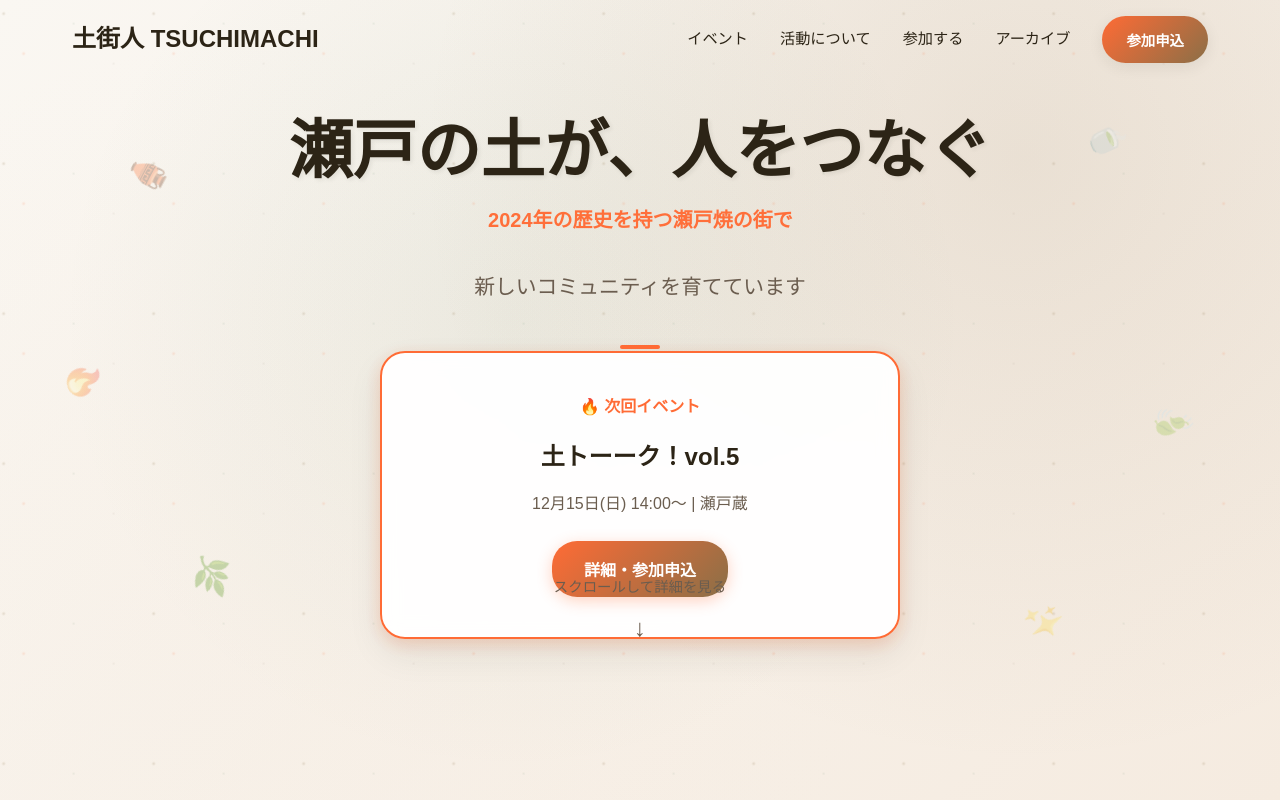
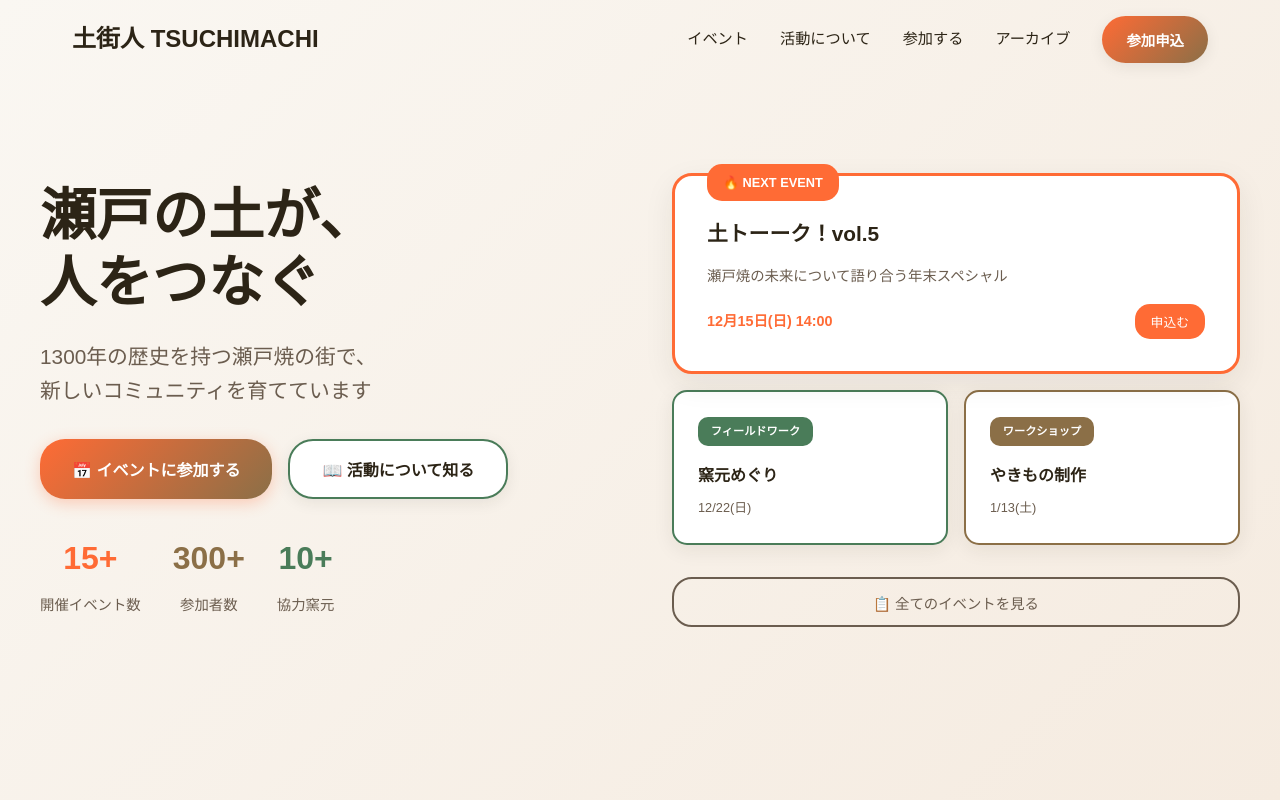
Before and after one commit to takehidesawada/tsuchimachi-base, a Next.js app: page / in a window 1280 px wide. Shown: the top 800 px of the page. Built offline with nearby package versions, Linux system fonts and the light colour scheme.

Commit message:
Update page.js

```diff
--- a/app/page.js
+++ b/app/page.js
@@ -377,160 +377,50 @@ export default function Home() {
       {/* Hero Section */}
       <section style={{
         minHeight: '100vh',
-        position: 'relative',
+        background: `linear-gradient(135deg, ${colors.primaryLight} 0%, ${colors.surfaceWarm} 100%)`,
+        padding: '2rem',
         display: 'flex',
-        alignItems: 'center',
-        justifyContent: 'center',
-        padding: '2rem',
-        overflow: 'hidden'
+        alignItems: 'center'
       }}>
-        {/* Background Layer */}
         <div style={{
-          position: 'absolute',
-          inset: 0,
-          background: `
-            radial-gradient(circle at 20% 80%, ${colors.surfaceWarm}40 0%, transparent 50%),
-            radial-gradient(circle at 80% 20%, ${colors.accentEarth}20 0%, transparent 50%),
-            radial-gradient(circle at 40% 40%, ${colors.accentGlaze}15 0%, transparent 50%),
-            linear-gradient(135deg, ${colors.primaryLight} 0%, ${colors.surfaceWarm} 100%)
-          `
-        }} />
-
-        {/* Floating Pottery Elements */}
-        <div style={{
-          position: 'absolute',
-          inset: 0,
-          pointerEvents: 'none'
+          maxWidth: '1200px',
+          margin: '0 auto',
+          display: 'grid',
+          gridTemplateColumns: '1fr 1fr',
+          gap: '4rem',
+          alignItems: 'center',
+          width: '100%'
         }}>
-          {[
-            { emoji: '🏺', x: '10%', y: '20%', delay: '0s', duration: '20s' },
-            { emoji: '🍵', x: '85%', y: '15%', delay: '2s', duration: '25s' },
-            { emoji: '🌿', x: '15%', y: '70%', delay: '1s', duration: '18s' },
-            { emoji: '✨', x: '80%', y: '75%', delay: '3s', duration: '22s' },
-            { emoji: '🔥', x: '5%', y: '45%', delay: '1.5s', duration: '30s' },
-            { emoji: '🍃', x: '90%', y: '50%', delay: '2.5s', duration: '28s' }
-          ].map((item, index) => (
-            <div key={index} style={{
-              position: 'absolute',
-              left: item.x,
-              top: item.y,
-              fontSize: '2rem',
-              opacity: '0.3',
-              animation: `float ${item.duration} infinite linear`,
-              animationDelay: item.delay
-            }}>
-              {item.emoji}
-            </div>
-          ))}
-        </div>
-
-        {/* Particle Effect */}
-        <div style={{
-          position: 'absolute',
-          inset: 0,
-          background: `
-            radial-gradient(2px 2px at 20px 30px, ${colors.accentEarth}40, transparent),
-            radial-gradient(2px 2px at 40px 70px, ${colors.accentFlame}30, transparent),
-            radial-gradient(1px 1px at 90px 40px, ${colors.accentGlaze}40, transparent),
-            radial-gradient(1px 1px at 130px 80px, ${colors.textSecondary}30, transparent)
-          `,
-          backgroundSize: '150px 150px',
-          animation: 'particleMove 60s linear infinite'
-        }} />
-
-        <div style={{
-          maxWidth: '900px',
-          textAlign: 'center',
-          position: 'relative',
-          zIndex: 2
-        }} id="hero" data-animate>
+          {/* Left Column - Message */}
           <div style={{
             animation: visibleSections.has('hero') ? 'fadeInUp 1s ease' : 'none'
-          }}>
+          }} id="hero" data-animate>
             <h1 style={{
-              fontSize: 'clamp(2.5rem, 5vw, 4rem)',
+              fontSize: 'clamp(2.5rem, 5vw, 3.5rem)',
               fontWeight: 'bold',
-              marginBottom: '1rem',
+              marginBottom: '1.5rem',
               color: colors.primaryDark,
-              lineHeight: '1.2',
-              textShadow: `2px 2px 4px ${colors.shadowSoft}`
+              lineHeight: '1.2'
             }}>
-              瀬戸の土が、人をつなぐ
+              瀬戸の土が、<br />人をつなぐ
             </h1>
-
-            {/* Year Counter */}
-            <div style={{
-              fontSize: 'clamp(1rem, 2vw, 1.2rem)',
-              color: colors.accentFlame,
-              marginBottom: '2rem',
-              fontWeight: 'bold',
-              animation: 'pulse 2s infinite'
-            }}>
-              {currentYear}年の歴史を持つ瀬戸焼の街で
-            </div>
 
             <p style={{
               fontSize: 'clamp(1.1rem, 2vw, 1.3rem)',
               color: colors.textSecondary,
-              marginBottom: '3rem',
-              maxWidth: '600px',
-              margin: '0 auto 3rem',
+              marginBottom: '2rem',
               lineHeight: '1.6'
             }}>
+              1300年の歴史を持つ瀬戸焼の街で、<br />
               新しいコミュニティを育てています
             </p>
 
             <div style={{
-              background: 'rgba(255, 255, 255, 0.95)',
-              backdropFilter: 'blur(10px)',
-              borderRadius: '25px',
-              padding: '2.5rem',
-              boxShadow: `0 15px 35px ${colors.shadowSoft}, 0 5px 15px rgba(255, 107, 53, 0.2)`,
-              maxWidth: '520px',
-              margin: '0 auto 3rem',
-              border: `2px solid ${colors.accentFlame}`,
-              position: 'relative',
-              animation: 'glow 3s ease-in-out infinite alternate'
+              display: 'flex',
+              gap: '1rem',
+              marginBottom: '2rem',
+              flexWrap: 'wrap'
             }}>
-              {/* Corner decorations */}
-              <div style={{
-                position: 'absolute',
-                top: '-8px',
-                left: '50%',
-                transform: 'translateX(-50%)',
-                width: '40px',
-                height: '4px',
-                background: colors.accentFlame,
-                borderRadius: '2px'
-              }} />
-
-              <div style={{
-                color: colors.accentFlame,
-                fontSize: '1rem',
-                fontWeight: 'bold',
-                marginBottom: '1rem',
-                display: 'flex',
-                alignItems: 'center',
-                justifyContent: 'center',
-                gap: '0.5rem'
-              }}>
-                🔥 次回イベント
-              </div>
-              <h3 style={{
-                fontSize: '1.5rem',
-                marginBottom: '0.8rem',
-                color: colors.primaryDark,
-                fontWeight: 'bold'
-              }}>
-                土トーーク！vol.5
-              </h3>
-              <p style={{
-                color: colors.textSecondary,
-                fontSize: '1rem',
-                marginBottom: '1.5rem'
-              }}>
-                12月15日(日) 14:00〜 | 瀬戸蔵
-              </p>
               <button style={{
                 background: `linear-gradient(135deg, ${colors.accentFlame}, ${colors.accentEarth})`,
                 color: 'white',
@@ -544,34 +434,286 @@ export default function Home() {
                 boxShadow: `0 4px 15px rgba(255, 107, 53, 0.3)`
               }}
               onMouseEnter={(e) => {
-                e.target.style.transform = 'translateY(-3px)';
+                e.target.style.transform = 'translateY(-2px)';
                 e.target.style.boxShadow = `0 8px 25px rgba(255, 107, 53, 0.4)`;
               }}
               onMouseLeave={(e) => {
                 e.target.style.transform = 'translateY(0)';
                 e.target.style.boxShadow = `0 4px 15px rgba(255, 107, 53, 0.3)`;
               }}>
-                詳細・参加申込
+                📅 イベントに参加する
+              </button>
+
+              <button style={{
+                background: 'white',
+                color: colors.primaryDark,
+                border: `2px solid ${colors.accentGlaze}`,
+                padding: '1rem 2rem',
+                borderRadius: '25px',
+                fontSize: '1rem',
+                fontWeight: 'bold',
+                cursor: 'pointer',
+                transition: 'all 0.3s ease',
+                boxShadow: `0 4px 15px ${colors.shadowSoft}`
+              }}
+              onMouseEnter={(e) => {
+                e.target.style.transform = 'translateY(-2px)';
+                e.target.style.background = colors.accentGlaze;
+                e.target.style.color = 'white';
+              }}
+              onMouseLeave={(e) => {
+                e.target.style.transform = 'translateY(0)';
+                e.target.style.background = 'white';
+                e.target.style.color = colors.primaryDark;
+              }}>
+                📖 活動について知る
               </button>
             </div>
 
-            {/* Scroll Indicator */}
+            {/* Stats */}
             <div style={{
-              position: 'absolute',
-              bottom: '2rem',
-              left: '50%',
-              transform: 'translateX(-50%)',
-              color: colors.textSecondary,
+              display: 'flex',
+              gap: '2rem',
+              flexWrap: 'wrap'
+            }}>
+              <div style={{ textAlign: 'center' }}>
+                <div style={{
+                  fontSize: '2rem',
+                  fontWeight: 'bold',
+                  color: colors.accentFlame,
+                  marginBottom: '0.5rem'
+                }}>
+                  15+
+                </div>
+                <div style={{
+                  fontSize: '0.9rem',
+                  color: colors.textSecondary
+                }}>
+                  開催イベント数
+                </div>
+              </div>
+              <div style={{ textAlign: 'center' }}>
+                <div style={{
+                  fontSize: '2rem',
+                  fontWeight: 'bold',
+                  color: colors.accentEarth,
+                  marginBottom: '0.5rem'
+                }}>
+                  300+
+                </div>
+                <div style={{
+                  fontSize: '0.9rem',
+                  color: colors.textSecondary
+                }}>
+                  参加者数
+                </div>
+              </div>
+              <div style={{ textAlign: 'center' }}>
+                <div style={{
+                  fontSize: '2rem',
+                  fontWeight: 'bold',
+                  color: colors.accentGlaze,
+                  marginBottom: '0.5rem'
+                }}>
+                  10+
+                </div>
+                <div style={{
+                  fontSize: '0.9rem',
+                  color: colors.textSecondary
+                }}>
+                  協力窯元
+                </div>
+              </div>
+            </div>
+          </div>
+
+          {/* Right Column - Event Cards */}
+          <div style={{
+            display: 'flex',
+            flexDirection: 'column',
+            gap: '1rem'
+          }}>
+            {/* Next Event Highlight */}
+            <div style={{
+              background: 'white',
+              borderRadius: '20px',
+              padding: '2rem',
+              boxShadow: `0 10px 30px ${colors.shadowSoft}`,
+              border: `3px solid ${colors.accentFlame}`,
+              position: 'relative'
+            }}>
+              <div style={{
+                position: 'absolute',
+                top: '-12px',
+                left: '2rem',
+                background: colors.accentFlame,
+                color: 'white',
+                padding: '0.5rem 1rem',
+                borderRadius: '15px',
+                fontSize: '0.8rem',
+                fontWeight: 'bold'
+              }}>
+                🔥 NEXT EVENT
+              </div>
+
+              <h3 style={{
+                fontSize: '1.3rem',
+                marginBottom: '0.8rem',
+                color: colors.primaryDark,
+                marginTop: '0.5rem'
+              }}>
+                土トーーク！vol.5
+              </h3>
+              <p style={{
+                color: colors.textSecondary,
+                fontSize: '0.9rem',
+                marginBottom: '1rem'
+              }}>
+                瀬戸焼の未来について語り合う年末スペシャル
+              </p>
+              <div style={{
+                display: 'flex',
+                justifyContent: 'space-between',
+                alignItems: 'center'
+              }}>
+                <span style={{
+                  color: colors.accentFlame,
+                  fontSize: '0.9rem',
+                  fontWeight: 'bold'
+                }}>
+                  12月15日(日) 14:00
+                </span>
+                <button style={{
+                  background: colors.accentFlame,
+                  color: 'white',
+                  border: 'none',
+                  padding: '0.5rem 1rem',
+                  borderRadius: '15px',
+                  fontSize: '0.8rem',
+                  cursor: 'pointer',
+                  transition: 'all 0.3s ease'
+                }}
+                onMouseEnter={(e) => e.target.style.background = colors.primaryDark}
+                onMouseLeave={(e) => e.target.style.background = colors.accentFlame}>
+                  申込む
+                </button>
+              </div>
+            </div>
+
+            {/* Upcoming Events */}
+            <div style={{
+              display: 'grid',
+              gridTemplateColumns: '1fr 1fr',
+              gap: '1rem'
+            }}>
+              <div style={{
+                background: 'white',
+                borderRadius: '15px',
+                padding: '1.5rem',
+                boxShadow: `0 5px 20px ${colors.shadowSoft}`,
+                border: `2px solid ${colors.accentGlaze}`
+              }}>
+                <div style={{
+                  background: colors.accentGlaze,
+                  color: 'white',
+                  padding: '0.3rem 0.8rem',
+                  borderRadius: '10px',
+                  fontSize: '0.7rem',
+                  fontWeight: 'bold',
+                  marginBottom: '1rem',
+                  display: 'inline-block'
+                }}>
+                  フィールドワーク
+                </div>
+                <h4 style={{
+                  fontSize: '1rem',
+                  marginBottom: '0.5rem',
+                  color: colors.primaryDark
+                }}>
+                  窯元めぐり
+                </h4>
+                <p style={{
+                  color: colors.textSecondary,
+                  fontSize: '0.8rem'
+                }}>
+                  12/22(日)
+                </p>
+              </div>
+
+              <div style={{
+                background: 'white',
+                borderRadius: '15px',
+                padding: '1.5rem',
+                boxShadow: `0 5px 20px ${colors.shadowSoft}`,
+                border: `2px solid ${colors.accentEarth}`
+              }}>
+                <div style={{
+                  background: colors.accentEarth,
+                  color: 'white',
+                  padding: '0.3rem 0.8rem',
+                  borderRadius: '10px',
+                  fontSize: '0.7rem',
+                  fontWeight: 'bold',
+                  marginBottom: '1rem',
+                  display: 'inline-block'
+                }}>
+                  ワークショップ
+                </div>
+                <h4 style={{
+                  fontSize: '1rem',
+                  marginBottom: '0.5rem',
+                  color: colors.primaryDark
+                }}>
+                  やきもの制作
+                </h4>
+                <p style={{
+                  color: colors.textSecondary,
+                  fontSize: '0.8rem'
+                }}>
+                  1/13(土)
+                </p>
+              </div>
+            </div>
+
+            {/* View All Events Link */}
+            <div style={{
               textAlign: 'center',
-              animation: 'bounce 2s infinite'
+              marginTop: '1rem'
             }}>
-              <div style={{ marginBottom: '0.5rem', fontSize: '0.9rem' }}>
-                スクロールして詳細を見る
-              </div>
-              <div style={{ fontSize: '1.5rem' }}>↓</div>
+              <button style={{
+                background: 'transparent',
+                border: `2px solid ${colors.textSecondary}`,
+                color: colors.textSecondary,
+                padding: '0.8rem 1.5rem',
+                borderRadius: '20px',
+                fontSize: '0.9rem',
+                cursor: 'pointer',
+                transition: 'all 0.3s ease',
+                width: '100%'
+              }}
+              onMouseEnter={(e) => {
+                e.target.style.background = colors.textSecondary;
+                e.target.style.color = 'white';
+              }}
+              onMouseLeave={(e) => {
+                e.target.style.background = 'transparent';
+                e.target.style.color = colors.textSecondary;
+              }}>
+                📋 全てのイベントを見る
+              </button>
             </div>
           </div>
         </div>
+
+        {/* Mobile Layout Adjustment */}
+        <style jsx>{`
+          @media (max-width: 768px) {
+            section > div {
+              grid-template-columns: 1fr !important;
+              gap: 2rem !important;
+            }
+          }
+        `}</style>
       </section>
 
       {/* Events Section */}
```
